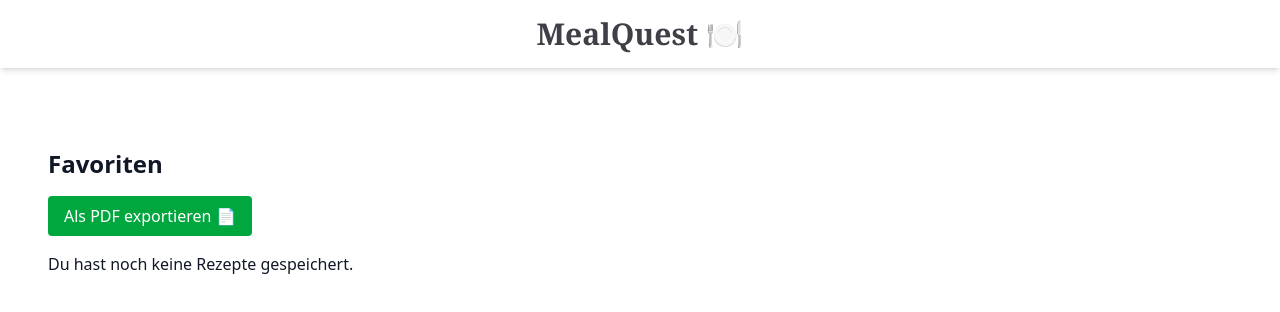
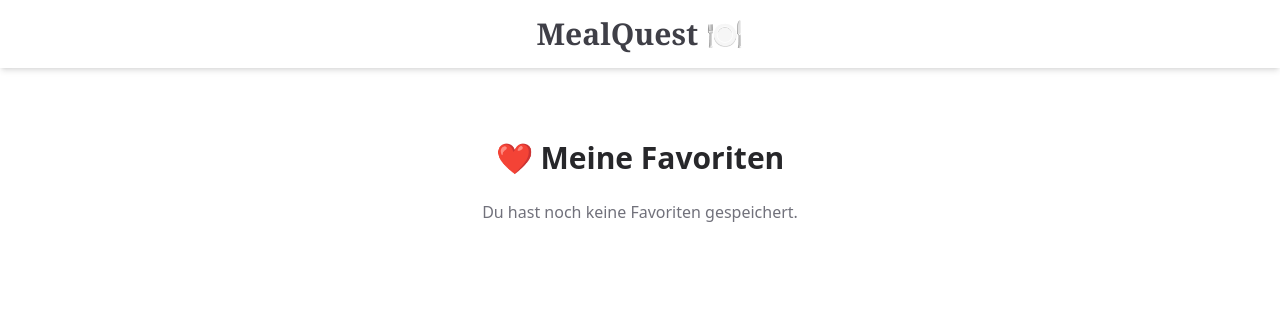
Before and after one commit to GoekmenKiyan/BA2_React, a React (Vite) app in the folder mealquest-react/: page /favorites in a window 1280 px wide. Shown: the top 312 px of the page. Built offline with nearby package versions, Linux system fonts and the light colour scheme.

Commit message:
Fixed PDF Export Feature

```diff
--- a/mealquest-react/src/pages/Favorites.jsx
+++ b/mealquest-react/src/pages/Favorites.jsx
@@ -1,58 +1,35 @@
 import { useFavorites } from "../state/FavoritesContext";
-import { Link } from "react-router-dom";
+import RecipeCard from "../components/RecipeCard";
 import { exportFavoritesAsPDF } from "../utils/pdfExport";
 
 export default function Favorites() {
-  const { favorites, toggleFavorite } = useFavorites();
-
-  if (favorites.length === 0) {
-    return (
-      <div className="p-8">
-        <h1 className="text-2xl font-bold mb-4">Favoriten</h1>
-        <button
-            onClick={() => exportFavoritesAsPDF(favorites)}
-            className="mb-4 px-4 py-2 bg-green-600 text-white rounded hover:bg-green-700"
-            >
-            Als PDF exportieren 📄
-        </button>
-        <p>Du hast noch keine Rezepte gespeichert.</p>
-      </div>
-    );
-  }
+  const { favorites } = useFavorites();
 
   return (
-    <div className="p-8">
-      <h1 className="text-2xl font-bold mb-6">Deine Favoriten ❤️</h1>
-      <div className="grid grid-cols-1 sm:grid-cols-2 lg:grid-cols-3 gap-6">
-        {favorites.map((recipe) => (
-          <div
-            key={recipe.id}
-            className="bg-white rounded-xl shadow-md hover:shadow-xl transition overflow-hidden"
-          >
-            <Link to={`/recipe/${recipe.id}`}>
-              <img
-                src={recipe.image}
-                alt={recipe.title}
-                className="w-full h-56 object-cover"
-              />
-              <div className="p-4">
-                <h2 className="text-lg font-bold mb-1 text-center">{recipe.title}</h2>
-                <p className="text-sm text-zinc-500 text-center">Details anzeigen →</p>
-              </div>
-            </Link>
+    <div className="p-6 max-w-6xl mx-auto">
+      <h1 className="text-3xl font-bold mb-6 text-center text-zinc-800">❤️ Meine Favoriten</h1>
 
-            <div className="p-4 pt-0">
-              <button
-                onClick={() => toggleFavorite(recipe)}
-                className="w-full bg-red-600 text-white px-4 py-2 rounded-md hover:bg-red-700 transition"
-              >
-                Entfernen ❤️
-              </button>
-            </div>
+      {favorites.length === 0 ? (
+        <p className="text-center text-zinc-500">Du hast noch keine Favoriten gespeichert.</p>
+      ) : (
+        <>
+          <div className="grid grid-cols-1 sm:grid-cols-2 lg:grid-cols-3 gap-6">
+            {favorites.map((recipe) => (
+              <RecipeCard key={recipe.id} recipe={recipe} />
+            ))}
           </div>
-        ))}
-      </div>
 
+          {/* ✅ Nur wenn Favoriten vorhanden sind */}
+          <div className="text-center mt-10">
+            <button
+              onClick={() => exportFavoritesAsPDF(favorites)}
+              className="bg-indigo-500 hover:bg-indigo-600 text-white px-6 py-3 rounded-md font-semibold shadow"
+            >
+              📄 Als PDF exportieren
+            </button>
+          </div>
+        </>
+      )}
     </div>
   );
 }
--- a/mealquest-react/src/utils/pdfExport.js
+++ b/mealquest-react/src/utils/pdfExport.js
@@ -2,16 +2,27 @@ import jsPDF from "jspdf";
 
 export const exportFavoritesAsPDF = (favorites) => {
   const doc = new jsPDF();
-  doc.setFontSize(18);
+  doc.setFontSize(16);
   doc.text("Meine Lieblingsrezepte", 20, 20);
 
-  let y = 40;
+  let y = 30;
 
-  favorites.forEach((r, i) => {
+  favorites.forEach((recipe, index) => {
+    const title = `${index + 1}. ${recipe.title}`;
+    const url = `https://spoonacular.com/recipes/${recipe.title
+      .toLowerCase()
+      .replace(/[^a-z0-9]+/g, "-")}-${recipe.id}`;
+
     doc.setFontSize(12);
-    doc.text(`${i + 1}. ${r.title}`, 20, y);
-    y += 10;
+    doc.text(title, 20, y);
 
+    y += 6;
+    doc.setTextColor(0, 0, 255);
+    doc.textWithLink(url, 20, y, { url });
+
+    y += 12;
+
+    // Page break
     if (y > 270) {
       doc.addPage();
       y = 20;
```
